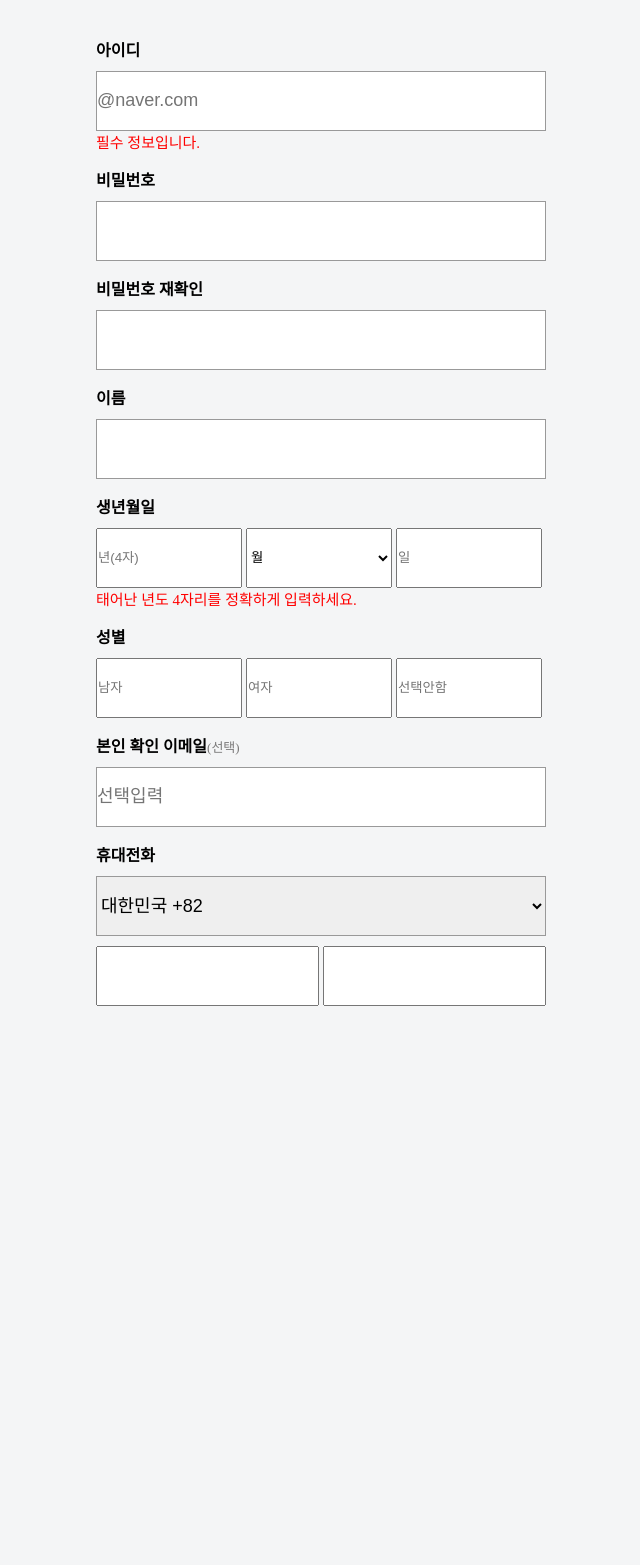
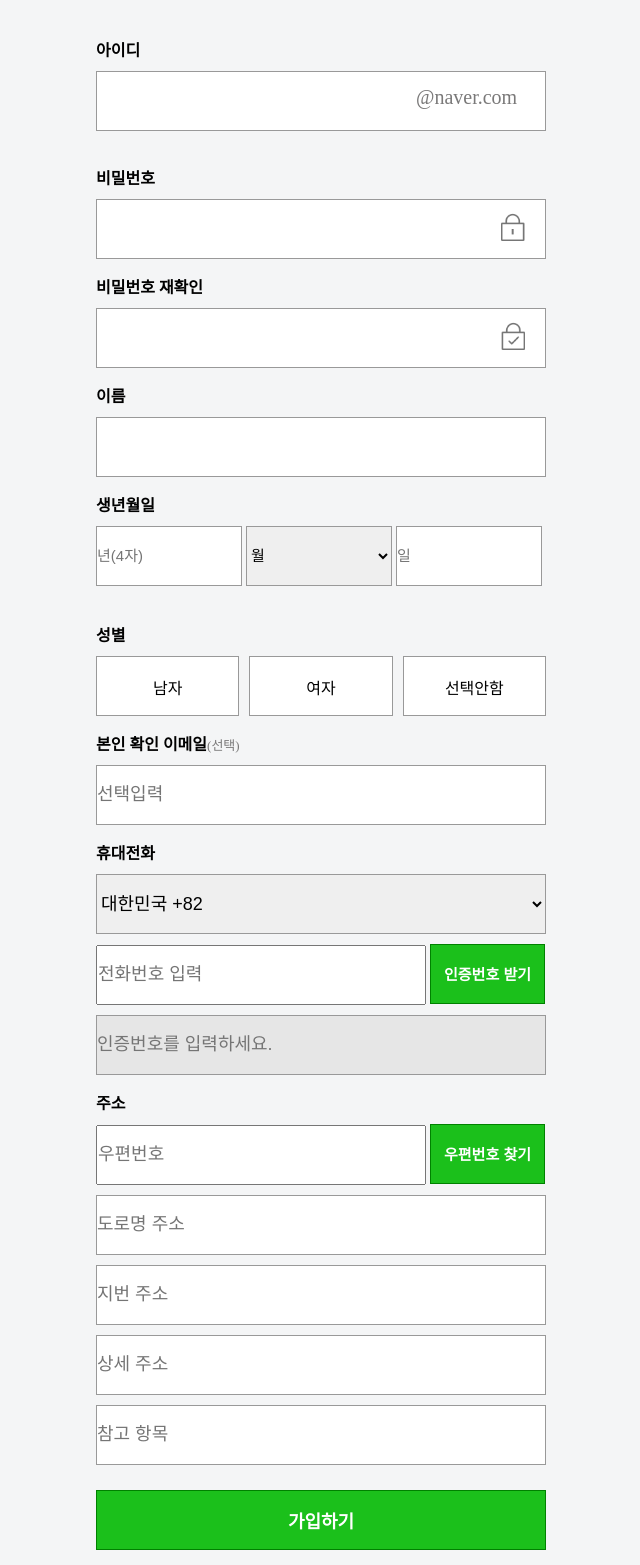
Before and after one commit to Bonobono1222/naver_pj_2, a plain HTML site: page join.html in a window 1280 px wide. Shown: the part 98-1663 px from the top of the page, without its empty margins (314-954 px from the left). Before the commit the page ends 1119 px from the top, so only its background shows below. Drawn offline with nearby package versions, Linux system fonts and the light colour scheme.

Commit message:
🐛 네이버 폼..

```diff
--- a/css/style2.css
+++ b/css/style2.css
@@ -35,7 +35,7 @@ li{
   margin: 0 auto;
 }
 
-.id_box, .pw_box, .pw_box2, .name, .email, .tell {
+.id_box, .pw_box, .pw_box2, .name, .email, .tell, .tell3, .post {
   width: 450px;
   height: 60px;
   border: 1px solid #999999;
@@ -43,19 +43,113 @@ li{
   font-size: 18px;
 }
 
+.id-box-box {
+  margin-top: -45px;
+  margin-left: 320px;
+  margin-bottom: 20px;
+}
+
+.span_n {
+  color: rgb(122, 121, 121);
+  font-size: 20px;
+}
+
+.span_red {
+  color: red;
+  font-size: 15px;
+  visibility: hidden;
+}
+
 .span_color {
   color: red;
   font-size: 15px;
+  visibility: hidden;
 }
 
-#form_1, #form_2, #form_3, #form_4, #form_5, #form_6, #form_7, #form_8 {
+#form {
   margin-bottom: 15px;
 }
 
-.year, .month, .day, .sex {
+.pw_box {
+  background-image: url(../images/m_icon_pw_step_01.png);
+  background-repeat: no-repeat;
+  background-size: 34px;
+  background-position: 400px;
+}
+
+.pw_box2 {
+  background-image: url(../images/m_icon_pw_step_02.png);
+  background-repeat: no-repeat;
+  background-size: 34px;
+  background-position: 400px;
+}
+
+.pw_box.pw_1 {
+  background-image: url(../images/m_icon_pw_step_04.png);
+  background-repeat: no-repeat;
+  background-size: 34px;
+  background-position: 400px;
+}
+
+.pw_box2.pw_2 {
+  background-image: url(../images/m_icon_pw_step_07.png);
+  background-repeat: no-repeat;
+  background-size: 34px;
+  background-position: 400px;
+}
+
+
+.year, .month, .day {
   width: 146px;
   height: 60px;
   margin-top: 10px;
+  font-size: 15px;
+  border: 1px solid #999999;
+}
+
+.sex_box {
+  display: flex;
+  text-align: center;
+}
+
+.sex_box > div {
+  width: 150px;
+  height: 60px;
+  background-color: #fff;
+  border: 1px solid #999999;
+  margin-right: 10px;
+  padding-top: 18px;
+  margin-top: 10px;
+  cursor: pointer;
+}
+
+.sex {
+  background-color: #fff;
+  border: 1px solid #999999;
+  cursor: pointer;
+}
+
+label input[type="radio"] {
+  /*[]안에 애들한테만 적용됌*/
+  display: none;
+}
+
+.sex_1:hover {
+background-color: rgb(43, 193, 252);
+color: #fff;
+border: none;
+}
+
+.sex_2:hover {
+  background-color: palevioletred;
+  color: #fff;
+  border: none;
+}
+
+.sex_3:hover {
+  background-color: rgb(225, 107, 255);
+  color: #fff;
+  border: none;
 }
 
 .span_s {
@@ -63,8 +157,37 @@ li{
   font-size: 13px;
 }
 
-.tell2, .tell3 {
-  width: 223px;
+.tell2 {
+  width: 330px;
   height: 60px;
   margin-top: 10px;
+  font-size: 18px;
 }
+
+.num {
+  width: 115px;
+  height: 60px;
+  background-color: rgb(27, 192, 27);
+  border: 1px solid rgb(0, 129, 0);
+  color: #fff;
+  font-weight: bold;
+  font-size: 15px;
+  margin-top: 10px;
+  cursor: pointer;
+}
+
+.tell3 {
+  background-color: #e6e6e6;
+}
+
+.submit {
+  width: 450px;
+  height: 60px;
+  border: 1px solid rgb(0, 129, 0);
+  background-color: rgb(27, 192, 27);
+  color: #fff;
+  font-weight: bold;
+  margin-top: 10px;
+  font-size: 18px;
+  cursor: pointer;
+}
--- a/join.html
+++ b/join.html
@@ -31,36 +31,37 @@
 
     <section class="join-form">
       <div class="form_box">
-        <form id="form_1">
+        <form id="form">
           <label><b>아이디</b><br>
-            <input class="id_box" type="text" title="id" placeholder="@naver.com">
+            <input class="id_box req" type="text" title="id">
+              <div class="id-box-box"><span class="span_n">@naver.com</span></div>
             </input>
-            <span class="span_color">필수 정보입니다.</span>
+            <span class="span_red">필수 정보입니다.</span>
           </label>
         </form>
-        <form id="form_2">
+        <form id="form">
           <label><b>비밀번호</b><br>
-            <input class="pw_box" type="password" title="pw">
+            <input class="pw_box req" type="password" title="pw">
             </input>
           </label>
         </form>
-        <form id="form_3">
+        <form id="form">
           <label><b>비밀번호 재확인</b><br>
-            <input class="pw_box2" type="password" title="pw">
+            <input class="pw_box2 req" type="password" title="pw">
             </input>
           </label>
         </form>
-        <form id="form_4">
+        <form id="form">
           <label><b>이름</b><br>
-            <input class="name" type="text" title="name">
+            <input class="name req" type="text" title="name">
             </input>
           </label>
         </form>
-        <form id="form_5">
+        <form id="form">
           <label><b>생년월일</b><br>
-            <input class="year" type="text" placeholder="년(4자)">
+            <input class="year req" type="text" placeholder="년(4자)" maxlength="4">
             </input>
-            <select class="month" placeholder="월">
+            <select class="month req" placeholder="월">
               <option value="" selected disabled hidden>월</option>
               <!--selected 기본으로 선택되어 보여짐 disabled 선택 못하는 항목으로 hidden 선택 항목에 안 보이게-->
               <option value="">1월</option>
@@ -76,43 +77,61 @@
               <option value="">11월</option>
               <option value="">12월</option>
             </select>
-            <input class="day" type="text" placeholder="일">
+            <input class="day req" type="text" placeholder="일" maxlength="2">
             </input><br>
             <span class="span_color">태어난 년도 4자리를 정확하게 입력하세요.</span>
           </label>
         </form>
-        <form id="form_6">
+        <form id="form">
           <label><b>성별</b><br>
-            <input class="sex" type="text" title="성별" placeholder="남자">
-            </input>
-            <input class="sex" type="text" title="성별" placeholder="여자">
-            </input>
-            <input class="sex" type="text" title="성별" placeholder="선택안함">
+            <div class="sex_box req">
+              <input  class="sex1" type="radio"><div class="sex_1">남자</div></input>
+              <input class="sex2" type="radio"><div class="sex_2">여자</div></input>
+              <input class="sex3" type="radio"><div class="sex_3">선택안함</div></input>
+            </div>
+          </label>
+        </form>
+        <form id="form">
+          <label><b>본인 확인 이메일</b><span class="span_s">(선택)</span><br>
+            <input class="email req" type="email" title="email" placeholder="선택입력">
             </input>
           </label>
         </form>
-        <form id="form_7">
-          <label><b>본인 확인 이메일</b><span class="span_s">(선택)</span><br>
-            <input class="email" type="email" title="email" placeholder="선택입력">
-            </input>
-          </label>
-        </form>
-        <form id="form_8">
+        <form id="form">
           <label><b>휴대전화</b><br>
-            <select class="tell" type="tell" title="휴대전화 앞자리 선택">
+            <select class="tell req" type="tell" title="휴대전화 앞자리 선택">
               <option value="대한민국" selected disabled hidden>대한민국 +82</option>
               <option value="010">010</option>
               <option value="011">011</option>
               <option value="019">019</option>
             </select>
-            <input class="tell2" type="tell" title="tel1">
+            <input class="tell2 req" type="tell" title="tell" placeholder="전화번호 입력">
             </input>
-            <input class="tell3" type="tell" title="tel1">
+            <button class="num" type="button">인증번호 받기</button>
+            <input class="tell3 req" type="tell" title="tell" placeholder="인증번호를 입력하세요.">
             </input>
           </label>
         </form>
+        <form id="form">
+          <label><b>주소</b><br>
+            <input class="tell2 req" type="text" title="post" placeholder="우편번호">
+            </input>
+            <button class="num">우편번호 찾기</button>
+            <input class="post req" type="text" title="post" placeholder="도로명 주소">
+            </input>
+            <input class="post req" type="text" title="post" placeholder="지번 주소">
+            </input>
+            <input class="post req" type="text" title="post" placeholder="상세 주소">
+            </input>
+            <input class="post req" type="text" title="post" placeholder="참고 항목">
+          </input>
+          </label>
+        </form>
+        <form id="form">
+            <button class="submit" type="submit" title="submit">가입하기</button>
+          </label>
+        </form>
       </div>
-
     </section>
   </div>
   <script src="./js/script2.js"></script>
--- a/js/script2.js
+++ b/js/script2.js
@@ -0,0 +1,4 @@
+$('.id_box').on('null', function(e) {
+  e.preventDefault();
+
+})
```
Also changed, not shown: images/pw.png (added).
